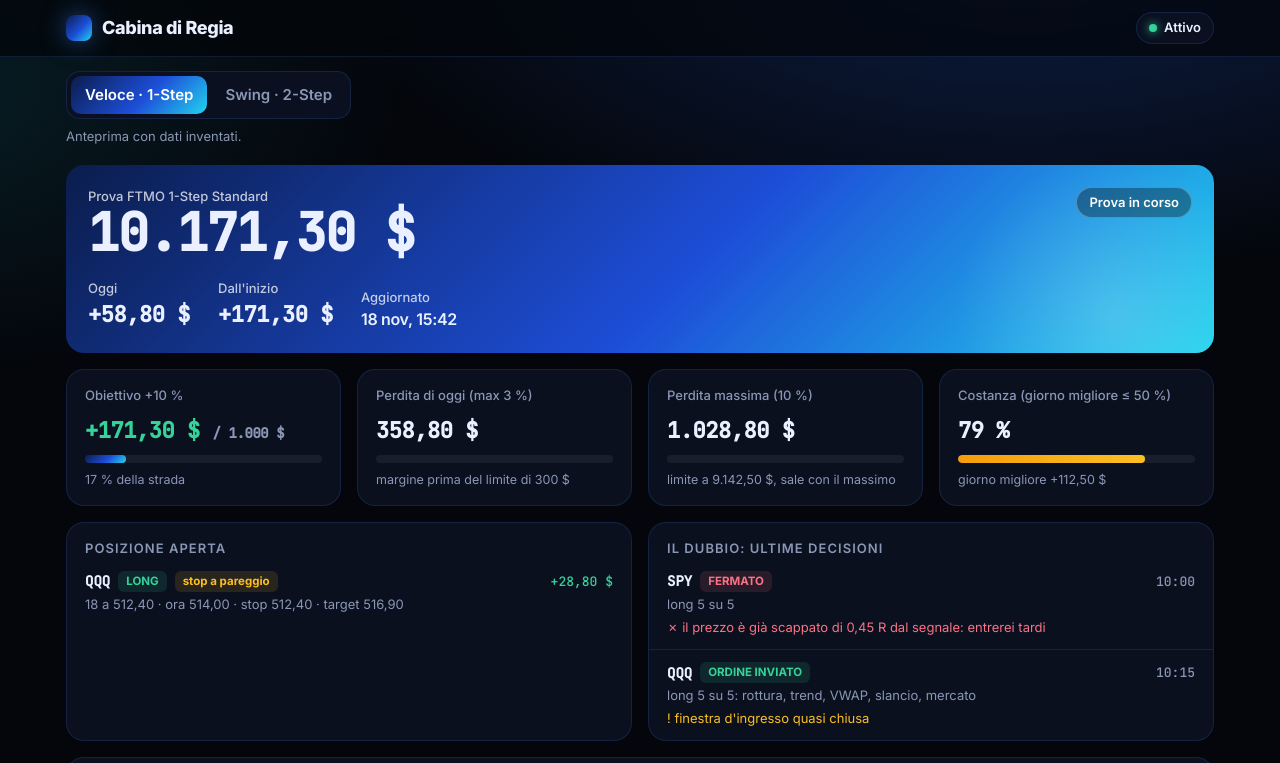
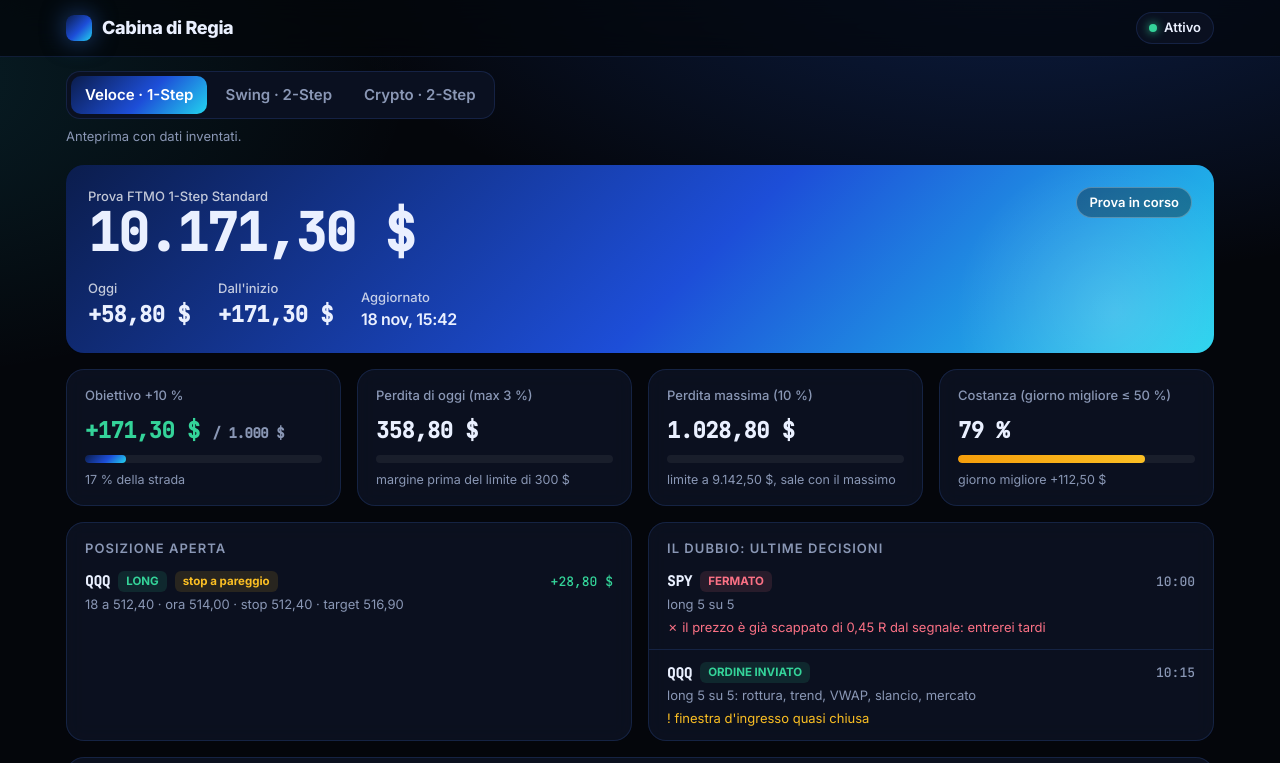
Before and after one commit to Pafferitos/cabina-di-regia, a plain HTML site: page index.html in a window 1280 px wide. Both pictures are taken after a click on the button "Guarda l'anteprima". Shown: the top 763 px of the page. Drawn offline with Linux system fonts and the light colour scheme.

Commit message:
Pagina: sezione Crypto · 2-Step
Co-Authored-By: Claude Opus 5.5 <noreply@anthropic.com>
Claude-Session: https://claude.ai/code/session_01QxePRt88AD3sFP6ym1Ge5J

```diff
--- a/index.html
+++ b/index.html
@@ -98,8 +98,10 @@ tr:last-child td { border-bottom: 0; }
 .tabs { display: flex; gap: 4px; padding: 10px 12px 0; border-bottom: 1px solid var(--line); overflow-x: auto; }
 .tab { border: 0; background: transparent; padding: 9px 12px; color: var(--muted); font-weight: 600; cursor: pointer; border-bottom: 2px solid transparent; white-space: nowrap; }
 .tab[aria-selected="true"] { color: var(--fg); border-bottom-color: var(--blue-2); }
-.seg { display: inline-flex; gap: 4px; padding: 4px; border-radius: 14px; background: var(--panel-2); border: 1px solid var(--line); margin-top: 14px; }
-.seg button { border: 0; background: transparent; color: var(--muted); padding: 8px 14px; border-radius: 10px; font-weight: 600; cursor: pointer; }
+.seg { display: inline-flex; max-width: 100%; gap: 4px; padding: 4px; border-radius: 14px; background: var(--panel-2); border: 1px solid var(--line); margin-top: 14px; }
+.seg button { border: 0; background: transparent; color: var(--muted); padding: 8px 14px; border-radius: 10px; font-weight: 600; cursor: pointer; white-space: nowrap; }
+.rules-t td { white-space: normal; overflow-wrap: anywhere; }
+.rules-t td.r { text-align: right; }
 .seg button[aria-selected="true"] { background: var(--grad); color: #fff; }
 .banner { font-size: 13px; color: var(--muted); padding: 8px 0 0; }
 .setup { max-width: 520px; margin: 40px auto; padding: 24px; display: grid; gap: 14px; }
@@ -112,7 +114,7 @@ tr:last-child td { border-bottom: 0; }
 .sheet .card { width: min(420px, 100%); padding: 20px; display: grid; gap: 12px; }
 .sheet h3 { margin: 0; }
 @media (max-width: 900px) { .goals { grid-template-columns: repeat(2, minmax(0, 1fr)); } .grid2 { grid-template-columns: minmax(0, 1fr); } }
-@media (max-width: 480px) { .goal .v { font-size: 19px; } .hero { padding: 18px; } .goals { gap: 10px; } .goal { padding: 14px; } }
+@media (max-width: 480px) { .seg { display: flex; } .seg button { flex: 1; padding: 8px 6px; font-size: 13px; } .goal .v { font-size: 19px; } .hero { padding: 18px; } .goals { gap: 10px; } .goal { padding: 14px; } }
 </style>
 </head>
 <body>
@@ -126,6 +128,7 @@ tr:last-child td { border-bottom: 0; }
   <nav class="seg" role="tablist" id="views">
     <button role="tab" data-v="veloce" aria-selected="true">Veloce · 1-Step</button>
     <button role="tab" data-v="swing" aria-selected="false">Swing · 2-Step</button>
+    <button role="tab" data-v="crypto" aria-selected="false">Crypto · 2-Step</button>
   </nav>
   <div class="banner" id="banner"></div>
   <section class="card setup" id="setup" hidden>
@@ -184,7 +187,7 @@ const ls = { get: (k) => { try { return localStorage.getItem(k); } catch (e) { r
 const b64 = { dec: (s) => new TextDecoder().decode(Uint8Array.from(atob(s.replace(/\n/g, "")), (c) => c.charCodeAt(0))),
               enc: (s) => btoa(String.fromCharCode(...new TextEncoder().encode(s))) };
 let token = null, data = null, ctrl = null, tab = "trades", preview = false, view = "veloce";
-const CTRL_KEY = { veloce: "attivo", swing: "swing_attivo" };
+const CTRL_KEY = { veloce: "attivo", swing: "swing_attivo", crypto: "crypto_attivo" };
 
 const SAMPLE = (() => {
   const t = (h) => "2026-11-18 " + h;
@@ -211,7 +214,16 @@ const SAMPLE = (() => {
       trades: [{ date: "2026-11-17", symbol: "IVV", side: "buy", qty: 7, entry: 701.2, status: "aperto" }, { date: "2026-11-17", symbol: "QQQM", side: "buy", qty: 7, entry: 401.2, status: "aperto" }],
       verdetti: [{ at: "2026-11-17 15:45", symbol: "IAU", lato: "buy", proposta: "sopra la media a 200 giorni che sale", veti: ["dato macro in arrivo mentre saremmo dentro: Inflazione USA (CPI) il 10/12"], avvisi: [], regole: null, esito: "scartato" }],
       regole: { ftmo: { nome: "2-Step Swing", fasi: [10, 5], perdita_giornaliera_pct: 5, perdita_massima_pct: 10, massima: "fissa", costanza_pct: null, giorni_minimi: 4 },
-                bot: { rischio_pct: 0.75, max_posizioni: 3 }, strategia: { nome: "trend 200 + meteo 10/20", media_lunga: 200, decide_alle: "15:45" }, simboli: ["IVV", "QQQM", "IAU"] } } };
+                bot: { rischio_pct: 0.75, max_posizioni: 3 }, strategia: { nome: "trend 200 + meteo 10/20", media_lunga: 200, decide_alle: "15:45" }, simboli: ["IVV", "QQQM", "IAU"] } },
+    crypto: { attivo: false, stato_prova: "in corso", motivo: "", fase: 1, giorni_trading: 1,
+      conto: { inizio: 10000, saldo: 10000, equity: 10042.7, oggi: 18.3, totale: 42.7 },
+      limiti: { obiettivo: 11000, pavimento_giornaliero: 9500, pavimento_massimo: 9000 },
+      costanza: { profit: 0, best_day: 0, best_share_pct: null }, giorni: { "2026-11-18": 0 },
+      aperti: [{ symbol: "BTC/USD", side: "buy", qty: 0.031245, entry: 91250, stop: 88850, prezzo: 92617, pl: 42.7 }],
+      trades: [{ date: "2026-11-18", symbol: "BTC/USD", side: "buy", qty: 0.031245, entry: 91250, status: "aperto" }],
+      verdetti: [{ at: "2026-11-18 15:45", symbol: "ETH/USD", lato: "buy", proposta: "sopra la media a 50 giorni", veti: [], avvisi: [], regole: null, esito: "inviato" }],
+      regole: { ftmo: { nome: "2-Step Swing (crypto)", fasi: [10, 5], perdita_giornaliera_pct: 5, perdita_massima_pct: 10, massima: "fissa", costanza_pct: null, giorni_minimi: 4 },
+                bot: { rischio_pct: 0.75, max_posizioni: 2 }, strategia: { nome: "crypto lento: sopra la media 50, con filtro BTC", decide_alle: "15:45" }, simboli: ["BTC/USD", "ETH/USD"] } } };
 })();
 
 async function gh(path, opts = {}) {
@@ -225,13 +237,13 @@ async function gh(path, opts = {}) {
 async function readFile(path) { const f = await gh("/contents/" + path + "?ref=" + BRANCH); return { doc: JSON.parse(b64.dec(f.content)), sha: f.sha }; }
 
 async function refresh() {
-  if (preview) { data = SAMPLE; ctrl = { doc: { attivo: true, swing_attivo: true } }; return render(); }
+  if (preview) { data = SAMPLE; ctrl = { doc: { attivo: true, swing_attivo: true, crypto_attivo: false } }; return render(); }
   try { ctrl = await readFile("controllo.json"); } catch (e) { if (e.status === 401) return showSetup(e.message); ctrl = { doc: { attivo: false } }; }
   try { data = (await readFile("dati/stato.json")).doc; } catch (e) { if (e.status === 401) return showSetup(e.message); data = null; $("banner").textContent = e.message; }
   render();
 }
 
-function cur() { return !data ? null : view === "swing" ? data.swing : data; }
+function cur() { return !data ? null : view === "veloce" ? data : data[view]; }
 function render() {
   $("setup").hidden = true; $("app").hidden = false;
   document.querySelectorAll("#views button").forEach((b) => { b.setAttribute("aria-selected", b.dataset.v === view); b.onclick = () => { view = b.dataset.v; render(); }; });
@@ -246,7 +258,7 @@ function render() {
   const d = cur();
   if (!d) { $("banner").textContent = "Questa sezione non ha ancora dati."; return; }
   const a = d.conto, lim = d.limiti, f = d.regole.ftmo;
-  $("heroLabel").textContent = view === "swing" ? "Prova FTMO 2-Step Swing · fase " + d.fase + " di " + f.fasi.length : "Prova FTMO 1-Step Standard";
+  $("heroLabel").textContent = view === "veloce" ? "Prova FTMO 1-Step Standard" : "Prova FTMO 2-Step Swing" + (view === "crypto" ? " · crypto" : "") + " · fase " + d.fase + " di " + f.fasi.length;
   $("equity").textContent = usd(a.equity);
   $("today").textContent = signed(a.oggi); $("total").textContent = signed(a.totale);
   $("updated").textContent = new Date(data.aggiornato).toLocaleString("it-IT", { day: "2-digit", month: "short", hour: "2-digit", minute: "2-digit" });
@@ -304,7 +316,7 @@ function renderTab() {
   } else {
     const r = d.regole, kv = (k, v) => (v === undefined || v === null ? "" : `<tr><td class="muted">${k}</td><td class="r num">${v}</td></tr>`);
     const fasi = r.ftmo.fasi || [r.ftmo.obiettivo_pct];
-    el.innerHTML = `<div class="tw"><table><tbody>
+    el.innerHTML = `<div class="tw"><table class="rules-t"><tbody>
       ${kv("Prova", esc(r.ftmo.nome || ""))}${kv("Conto della prova", usd(d.conto.inizio))}${kv("Obiettivo", fasi.map((x) => "+" + x + " %").join(" poi "))}
       ${kv("Perdita massima al giorno (FTMO)", r.ftmo.perdita_giornaliera_pct + " %")}
       ${kv("Perdita massima totale (FTMO)", r.ftmo.perdita_massima_pct + " % " + (r.ftmo.massima === "fissa" ? "fissa" : "che sale con il massimo di fine giornata"))}
@@ -317,7 +329,7 @@ function renderTab() {
 }
 
 async function toggle() {
-  const key = CTRL_KEY[view], next = !ctrl.doc[key], name = view === "swing" ? "la sezione Swing" : "la sezione Veloce";
+  const key = CTRL_KEY[view], next = !ctrl.doc[key], name = { veloce: "la sezione Veloce", swing: "la sezione Swing", crypto: "la sezione Crypto" }[view];
   $("sheet").hidden = false;
   $("sheet").innerHTML = `<div class="card"><h3>${next ? "Avviare " + name + "?" : "Mettere in pausa " + name + "?"}</h3>
     <div class="muted">${next ? "Da quando il bot lo legge (entro 3 minuti) può aprire nuovi trade sul conto demo." : "Niente nuovi trade. Le posizioni aperte restano gestite con stop, target e chiusura alle 15:55."}</div>
```
